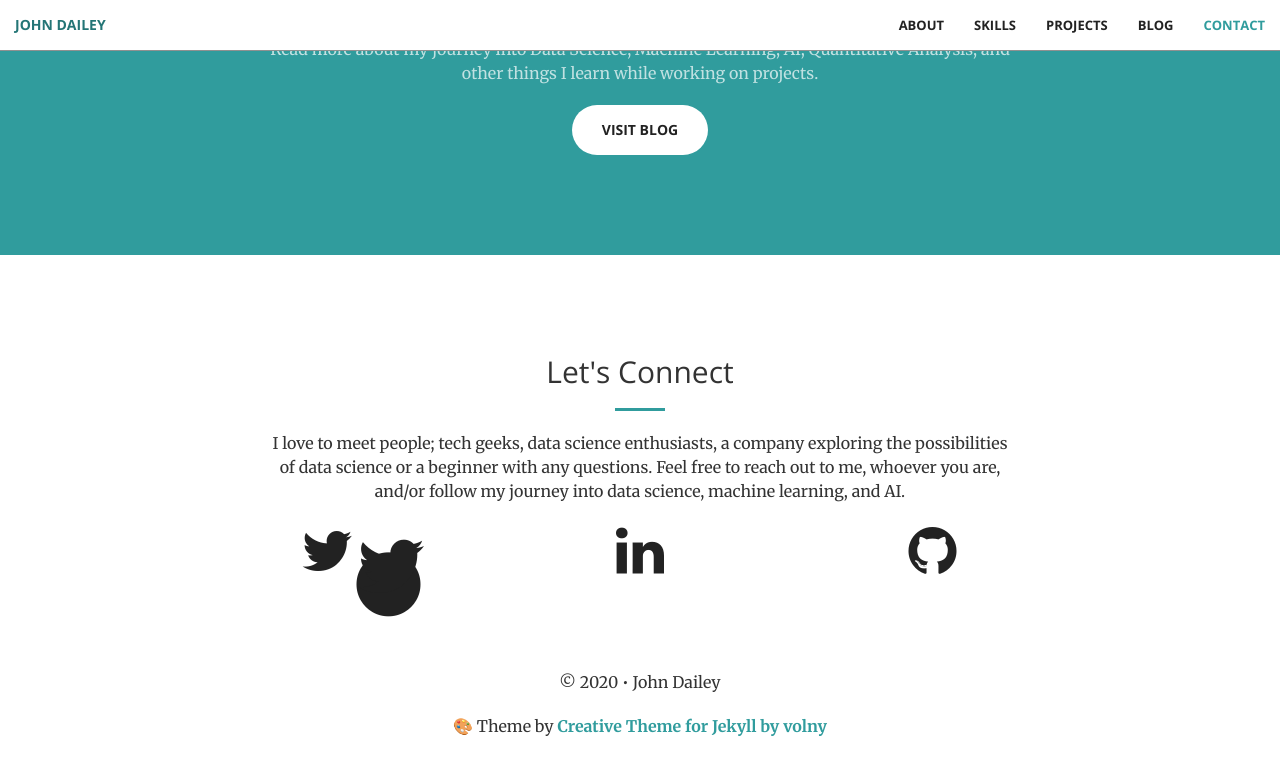
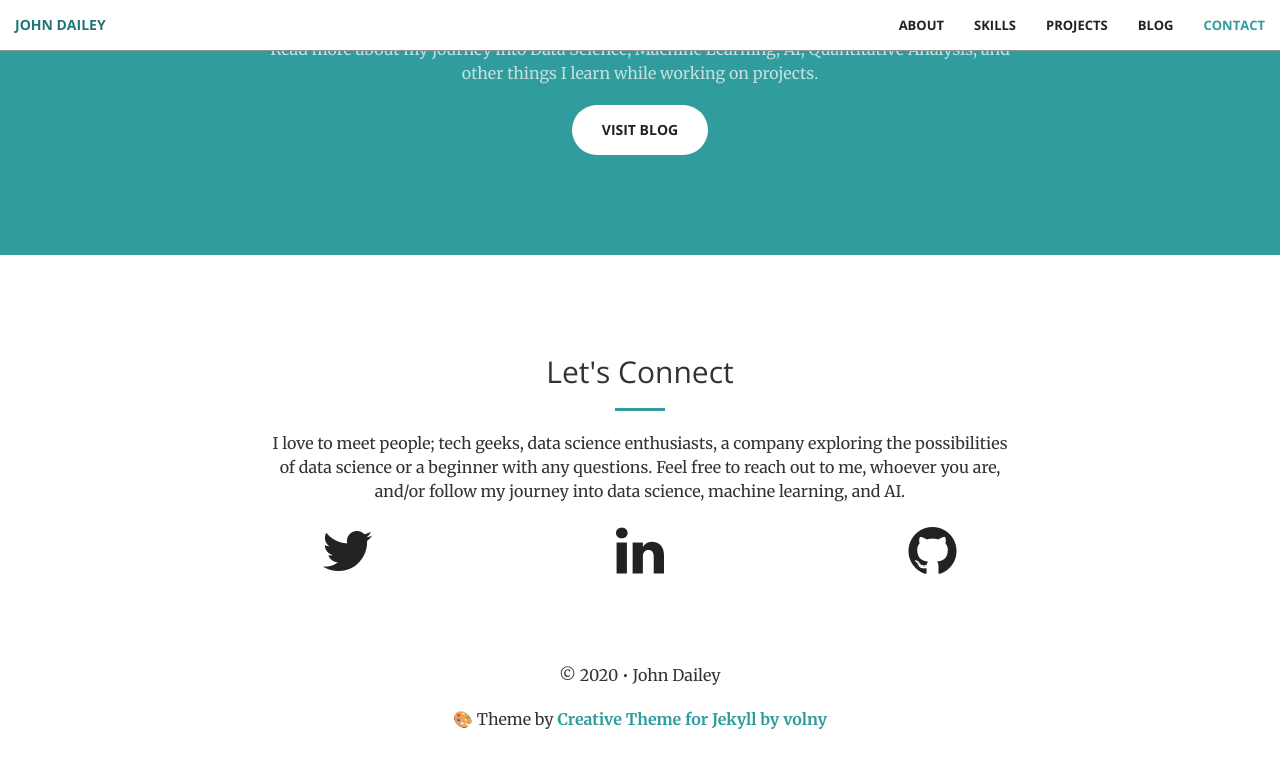
Before and after one commit to johnjdailey/johnjdailey.github.io, a Jekyll site: the page built from index.html, in a window 1280 px wide and 900 px high, scrolled down 2633 px. Shown: the top 775 px of the window. Built offline with Jekyll 4.4.1, drawn with Linux system fonts in a browser that asks for light colours; nearby versions of some CDN libraries; library files that are not in the unit come from our copies.

Commit message:
Update contact.html

```diff
--- a/_includes/contact.html
+++ b/_includes/contact.html
@@ -9,10 +9,6 @@
 	<div class="col-lg-2 col-lg-offset-2 text-center">
             <a href="https://twitter.com/{{ site.twitter_username }}">
                 <i class="fa fa-twitter fa-3x wow bounceIn" data-wow-delay=".1s"></i>
-	    <span class="fa-stack fa-lg">
-                <i class="fa fa-circle fa-stack-2x"></i>
-                <i class="fa fa-twitter fa-stack-1x fa-inverse"></i>
-            </span>
 
             </a>
         </div>
```
